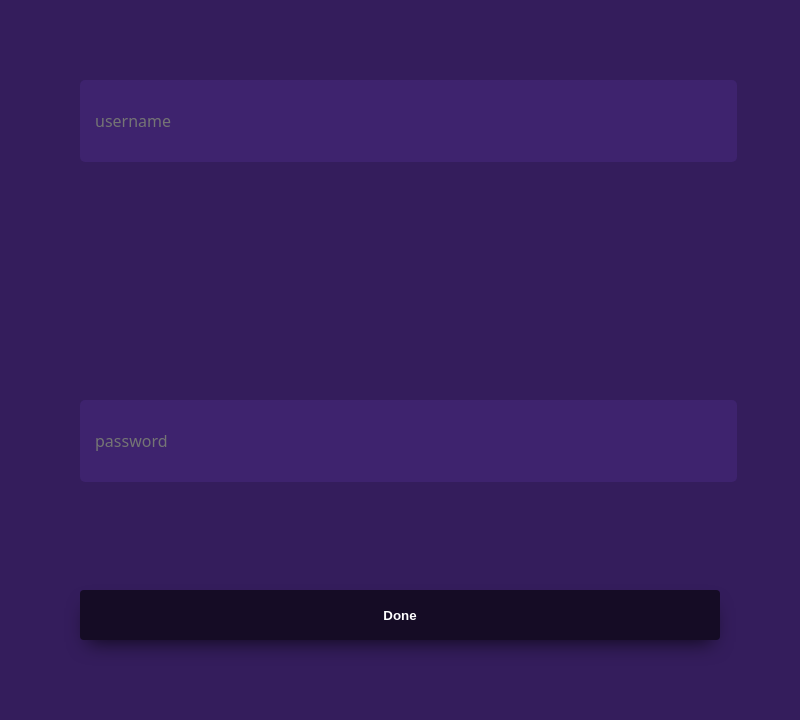
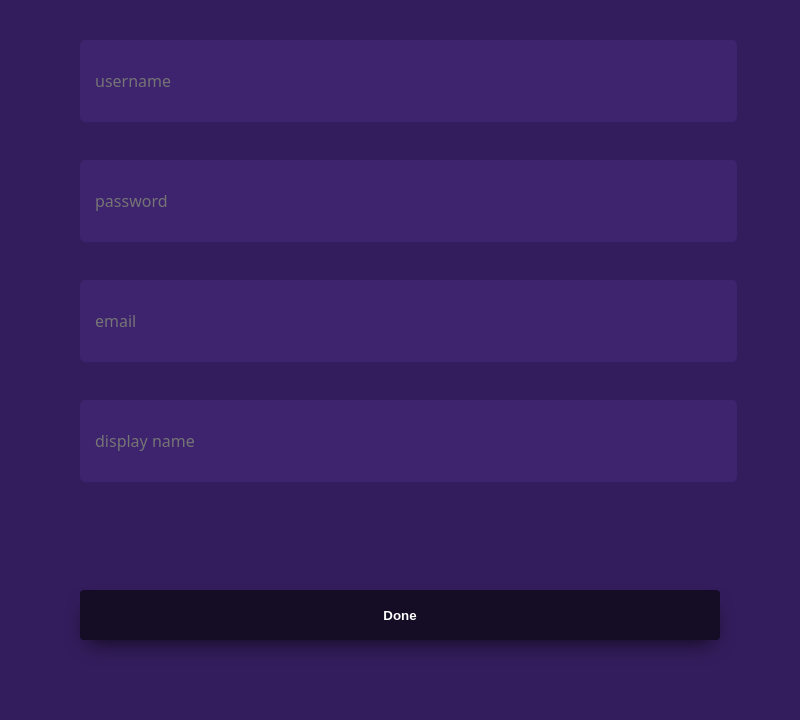
Before and after one commit to DucktectiveCZ/discord-clone-client, an Electron app: page register.html in a window 800 px wide. Shown: the part 80-800 px from the top of the page. Drawn offline with Linux system fonts and the light colour scheme.

Commit message:
adjusted the register page design, added "email" and changed the order of the thingys

```diff
--- a/styles.css
+++ b/styles.css
@@ -199,11 +199,11 @@ body.theme-duk {
     font-family: 'Noto Sans', sans-serif;
     position: fixed;
     top: 0;
-    right: 40%;
+    right: 36%;
     width: 20%;
 }
 
-/* the user profile thingy on the right */
+
 .user {
     color: #ffffff;
     background-color: var(--user);
@@ -223,13 +223,13 @@ body.theme-duk {
 
     /* Positioning */
     position: fixed;
-    top: 20%;  /* Moves it to bottom instead of 'top: 91%' */
+    top: 15%;  /* Moves it to bottom instead of 'top: 91%' */
     left: 10%;
     width: 80%;
 }
 
 /* register nickname line thingy */
-.nick {
+.displayName {
     color: #ffffff;
     background-color: var(--nick);
     font-size: 16px;
@@ -248,7 +248,7 @@ body.theme-duk {
 
     /* Positioning */
     position: fixed;
-    top: 40%;
+    top: 60%;
     left: 10%;
     width: 80%;
     height: 10%;
@@ -274,7 +274,32 @@ body.theme-duk {
 
     /* Positioning */
     position: fixed;
-    top: 60%;
+    top: 30%;
+    left: 10%;
+    width: 80%;
+    height: 10%;
+}
+
+.email {
+    color: #ffffff;
+    background-color: var(--password);
+    font-size: 16px;
+    font-weight: 50;
+    border-radius: 5px;
+
+    border: none;
+    outline: none;
+
+    font-family: 'Noto Sans', sans-serif;
+
+    height: 40px;
+    display: flex;
+    align-items: center;
+    padding-left: 15px;   /* Moves text inside from left */
+
+    /* Positioning */
+    position: fixed;
+    top: 45%;
     left: 10%;
     width: 80%;
     height: 10%;
```
